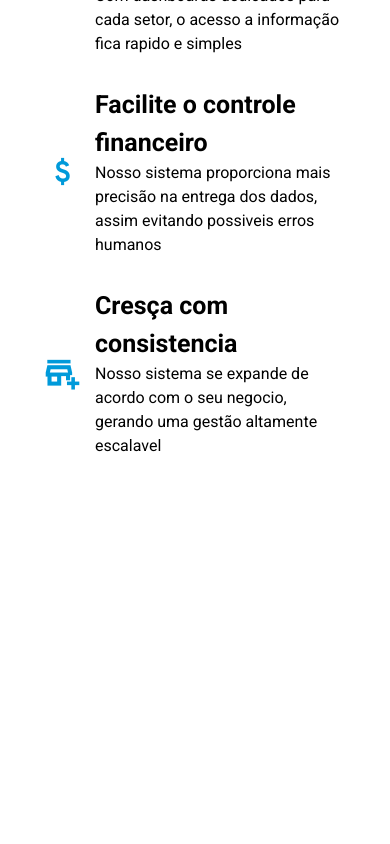
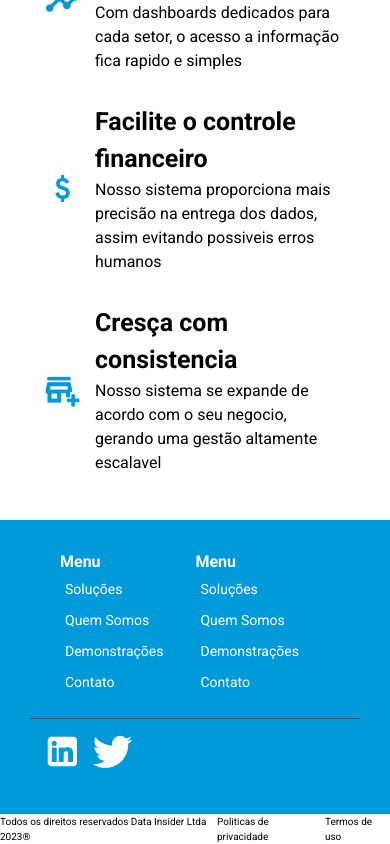
Before and after one commit to nathanzd/data-insider, a Next.js app: page / in a window 390 px wide. Shown: the part 1967-2811 px from the top of the page. Before the commit the page ends 2470 px from the top, so only its background shows below. Built offline with nearby package versions, Linux system fonts and the light colour scheme.

Commit message:
feat: add an responsive baseboard

```diff
--- /dev/null
+++ b/src/components/rodapePower/RodapePower.js
@@ -0,0 +1,60 @@
+import React from 'react'
+import styles from './RodapePower.module.css'
+import logotipo from '../../img/logotipo.png'
+
+const RodapePower = () => {
+  return (
+    <div>
+        <div className={styles.RodapePowerWrapper}>
+            <div className={styles.RodapePower}>
+                <div className={styles.RodapePowerMenuPrincipal}>
+
+                    <h1 className={styles.RodapePowerTitle}>Menu</h1>
+                    <ul className={styles.RodapePowerMenuPrincipalLista}>
+                        <li>Soluções</li>
+                        <li>Quem Somos</li>
+                        <li>Demonstrações</li>
+                        <li>Contato</li>
+                    </ul>
+                </div>
+
+                <div className={styles.RodapePowerMenuPrincipal}>
+
+                    <h1 className={styles.RodapePowerTitle}>Menu</h1>
+                    <ul className={styles.RodapePowerMenuPrincipalLista}>
+                        <li>Soluções</li>
+                        <li>Quem Somos</li>
+                        <li>Demonstrações</li>
+                        <li>Contato</li>
+                    </ul>
+                </div>
+
+
+
+            </div>
+
+            <div className={styles.RodapePowerRedes}>
+                    <div>
+                        <svg fill="#ffffff" width="45px" height="45px" viewBox="-5.5 0 32 32" version="1.1" xmlns="http://www.w3.org/2000/svg">
+                        <title>linkedin</title>
+                        <path d="M0 8.219v15.563c0 1.469 1.156 2.625 2.625 2.625h15.563c0.719 0 1.406-0.344 1.844-0.781 0.469-0.469 0.781-1.063 0.781-1.844v-15.563c0-1.469-1.156-2.625-2.625-2.625h-15.563c-0.781 0-1.375 0.313-1.844 0.781-0.438 0.438-0.781 1.125-0.781 1.844zM2.813 10.281c0-1 0.813-1.875 1.813-1.875 1.031 0 1.875 0.875 1.875 1.875 0 1.031-0.844 1.844-1.875 1.844-1 0-1.813-0.813-1.813-1.844zM7.844 23.125v-9.531c0-0.219 0.219-0.406 0.375-0.406h2.656c0.375 0 0.375 0.438 0.375 0.719 0.75-0.75 1.719-0.938 2.719-0.938 2.438 0 4 1.156 4 3.719v6.438c0 0.219-0.188 0.406-0.375 0.406h-2.75c-0.219 0-0.375-0.219-0.375-0.406v-5.813c0-0.969-0.281-1.5-1.375-1.5-1.375 0-1.719 0.906-1.719 2.125v5.188c0 0.219-0.219 0.406-0.438 0.406h-2.719c-0.156 0-0.375-0.219-0.375-0.406zM2.875 23.125v-9.531c0-0.219 0.219-0.406 0.375-0.406h2.719c0.25 0 0.406 0.156 0.406 0.406v9.531c0 0.219-0.188 0.406-0.406 0.406h-2.719c-0.188 0-0.375-0.219-0.375-0.406z"></path>
+                        </svg>
+                    </div>
+                    <div>
+                    <svg width="45px" height="45px" viewBox="0 0 16 16" xmlns="http://www.w3.org/2000/svg" fill="#ffffff"><path d="M15 3.784a5.63 5.63 0 0 1-.65.803 6.058 6.058 0 0 1-.786.68 5.442 5.442 0 0 1 .014.377c0 .574-.061 1.141-.184 1.702a8.467 8.467 0 0 1-.534 1.627 8.444 8.444 0 0 1-1.264 2.04 7.768 7.768 0 0 1-1.72 1.521 7.835 7.835 0 0 1-2.095.95 8.524 8.524 0 0 1-2.379.329 8.178 8.178 0 0 1-2.293-.325A7.921 7.921 0 0 1 1 12.52a5.762 5.762 0 0 0 4.252-1.19 2.842 2.842 0 0 1-2.273-1.19 2.878 2.878 0 0 1-.407-.8c.091.014.181.026.27.035a2.797 2.797 0 0 0 1.022-.089 2.808 2.808 0 0 1-.926-.362 2.942 2.942 0 0 1-.728-.633 2.839 2.839 0 0 1-.65-1.822v-.033c.402.227.837.348 1.306.362a2.943 2.943 0 0 1-.936-1.04 2.955 2.955 0 0 1-.253-.649 2.945 2.945 0 0 1 .007-1.453c.063-.243.161-.474.294-.693.364.451.77.856 1.216 1.213a8.215 8.215 0 0 0 3.008 1.525 7.965 7.965 0 0 0 1.695.263 2.15 2.15 0 0 1-.058-.325 3.265 3.265 0 0 1-.017-.331c0-.397.075-.77.226-1.118a2.892 2.892 0 0 1 1.528-1.528 2.79 2.79 0 0 1 1.117-.225 2.846 2.846 0 0 1 2.099.909 5.7 5.7 0 0 0 1.818-.698 2.815 2.815 0 0 1-1.258 1.586A5.704 5.704 0 0 0 15 3.785z"/></svg>
+                    </div>
+            </div>
+
+        </div>
+        <div className={styles.RodapePowerMenuInstitucional} >
+                <p>Todos os direitos reservados Data Insider Ltda 2023®</p>
+                <ul>
+                    <li>Politicas de privacidade</li>
+                    <li>Termos de uso</li>
+                </ul>
+            </div>
+    </div>
+  )
+}
+
+export default RodapePower
--- /dev/null
+++ b/src/components/rodapePower/RodapePower.module.css
@@ -0,0 +1,62 @@
+.RodapePower{
+    display: flex;
+    align-items: center;
+    gap:10%
+}
+.RodapePowerWrapper{
+    background-color: #009ADA;
+    padding: 30px;
+}
+.RodapePowerTitle{
+    font-weight: bold;
+    color: white;
+}
+.RodapePower{
+    margin: 0px 30px;
+}
+.RodapePowerMenuPrincipalLista li {
+    color:white;
+
+    list-style: none;
+    padding: 5px;
+}
+.RodapePowerRedes{
+    display: flex;
+    margin-top: 20px;
+    border-top: 1px solid #505050;
+    padding: 10px;
+    gap:5px;
+}
+.RodapePowerMenuInstitucional{
+    background: white;
+    display: flex;
+    align-items: center;
+    justify-content: space-between;
+}
+.RodapePowerMenuInstitucional p {
+    font-size: 14px;
+}
+.RodapePowerMenuInstitucional ul{
+    display: flex;
+}
+.RodapePowerMenuInstitucional ul li {
+    padding-left:10px;
+    padding-right:10px;
+}
+
+@media (max-width: 624px) {
+    .RodapePowerMenuInstitucional p{
+        font-size: 12px;
+    }
+    .RodapePowerMenuInstitucional ul li {
+        font-size: 12px;
+    }
+}
+@media (max-width: 450px) {
+    .RodapePowerMenuInstitucional p{
+        font-size: 10px;
+    }
+    .RodapePowerMenuInstitucional ul li {
+        font-size: 10px;
+    }
+}
--- a/src/pages/index.tsx
+++ b/src/pages/index.tsx
@@ -5,6 +5,7 @@ import InitialBanner from '../components/InitialBanner/InitialBanner'
 import TextAndImage from '../components/TextAndImage/TextAndImage'
 import NumbersBanner from '../components/numbersBanner/NumbersBanner'
 import Whydatainsider from '../components/Whydatainsider/Whydatainsider'
+import RodapePower from '../components/rodapePower/RodapePower'
 
 // Content
 import ImageForTextAndImage from '../img/ImageForTextAndImage.png'
@@ -15,11 +16,12 @@ export default function Home() {
     <main >
       <Dependences/>
       <HeaderPower/>
-      <div className='spacer' style={{height:'10vh'}}></div>
+      <div className='spacer' ></div>
       <InitialBanner/>
       <TextAndImage text={TextForTextAndImage} image={ImageForTextAndImage.src} />
       <NumbersBanner/>
       <Whydatainsider/>
+      <RodapePower/>
 
     </main>
   )
--- a/src/styles/globals.css
+++ b/src/styles/globals.css
@@ -19,3 +19,14 @@
 body {
   font-family: 'Roboto';
 }
+li{
+  font-size: 14px;
+}
+.spacer{
+  height: 10vh;
+}
+@media (max-width: 450px) {
+  .spacer{
+    height: 12vh;
+  }
+}
```
Also changed, not shown: src/svgs/linkedin-svgrepo-com.svg (added), src/svgs/twitter-svgrepo-com.svg (added).
